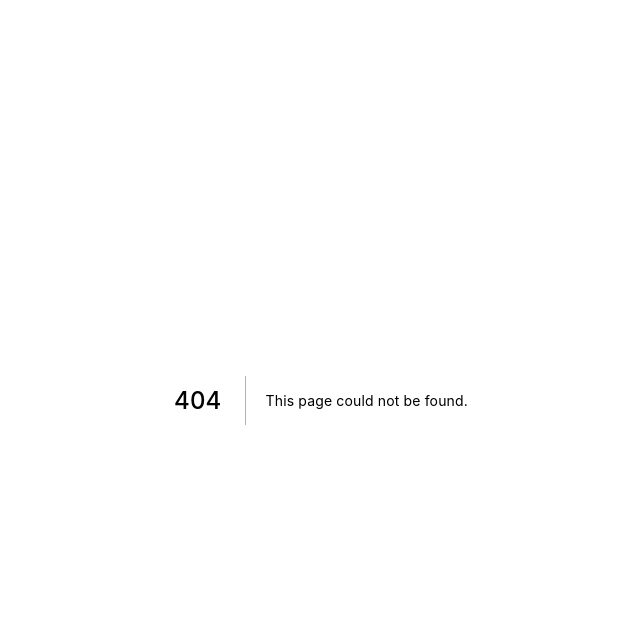
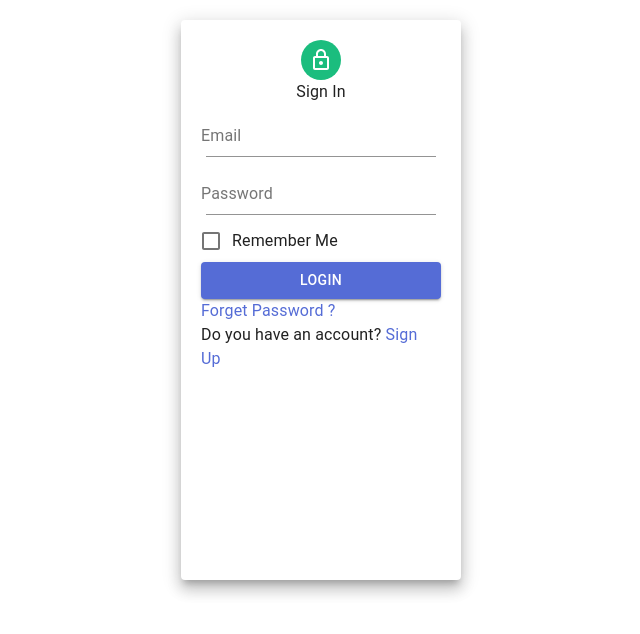
Before and after one commit to YosiZiv/MERN-micros-services, a Next.js app in the folder client/: page /auth/signin in a window 1280 px wide. Before the commit this address had no page. Shown: the top 634 px of the page, without its empty margins (319-959 px from the left). Built offline with nearby package versions, Linux system fonts and the light colour scheme.

Commit message:
signin form create

```diff
--- /dev/null
+++ b/client/pages/auth/signin.tsx
@@ -0,0 +1,153 @@
+import {
+  Button,
+  Typography,
+  TextField,
+  Grid,
+  Paper,
+  Avatar,
+  FormControlLabel,
+  Checkbox,
+  Link,
+} from "@material-ui/core";
+import LockOutlinedIcon from "@material-ui/icons/LockOutlined";
+import { makeStyles } from "@material-ui/core/styles";
+import { Formik, Form, useField, FieldAttributes } from "formik";
+import * as yup from "yup";
+import axios from "axios";
+const useStyle = makeStyles({
+  title: {
+    textAlign: "center",
+    padding: "10px",
+  },
+  paper: {
+    padding: "20px",
+    height: "70vh",
+    margin: "20px auto",
+    width: "280px",
+  },
+  avatar: {
+    backgroundColor: "#1bbd7e",
+  },
+  input: {
+    padding: "5px",
+  },
+  signinButton: {
+    margin: "8px 0",
+  },
+});
+
+const CustomTextField: React.FC<
+  FieldAttributes<{ label: string; fullWidth: boolean }>
+> = ({ placeholder, className, label, fullWidth, type, ...props }) => {
+  const [field, meta] = useField<{}>(props);
+  const errorText = meta.touched && meta.error;
+  return (
+    <TextField
+      type={type}
+      label={label}
+      className={className}
+      placeholder={placeholder}
+      {...field}
+      fullWidth={fullWidth}
+      helperText={errorText}
+      error={!!errorText}
+    />
+  );
+};
+const validationSchema = yup.object({
+  email: yup.string().required().email(),
+  password: yup.string().required().min(6).max(30),
+  pets: yup.array().of(
+    yup.object({
+      name: yup.string().required(),
+    })
+  ),
+});
+const submitHandler = async ({ email, password }) => {
+  const response = await axios.post("/api/users/signin", {
+    email,
+    password,
+  });
+  console.log(response.data);
+};
+
+export default function Signin() {
+  const classes = useStyle();
+  return (
+    <Grid>
+      <Paper className={classes.paper} elevation={10}>
+        <Grid container direction="column" justify="center" alignItems="center">
+          <Avatar className={classes.avatar}>
+            <LockOutlinedIcon />
+          </Avatar>
+          <Typography component="h6">Sign In</Typography>
+        </Grid>
+        <Formik
+          // init value to form
+          initialValues={{
+            email: "",
+            password: "",
+            pets: [{ type: "cat", name: "jarvis", id: Math.random() }],
+          }}
+          validationSchema={validationSchema}
+          onSubmit={async ({ email, password }, { setSubmitting }) => {
+            console.log("onSubmit", email, password);
+
+            setSubmitting(true);
+            submitHandler({ email, password });
+            // async submit
+            console.log(email, password);
+            setSubmitting(false);
+          }}
+        >
+          {() => (
+            <Form>
+              <CustomTextField
+                name="email"
+                className={classes.input}
+                placeholder="Enter Email"
+                label="Email"
+                type="email"
+                fullWidth={true}
+              />
+              <CustomTextField
+                name="password"
+                className={classes.input}
+                placeholder="Enter Password"
+                label="Password"
+                type="password"
+                fullWidth={true}
+              />
+              <FormControlLabel
+                control={
+                  <Checkbox
+                    // checked={state.checkedA}
+                    // onChange={handleChange}
+                    name="Remember Me"
+                  />
+                }
+                label="Remember Me"
+              />
+              <Button
+                className="signinButton"
+                fullWidth
+                type="submit"
+                variant="contained"
+                color="primary"
+              >
+                Login
+              </Button>
+              <Typography>
+                <Link>Forget Password ?</Link>
+              </Typography>
+              <Typography>
+                Do you have an account?
+                <Link> Sign Up</Link>
+              </Typography>
+            </Form>
+          )}
+        </Formik>
+      </Paper>
+    </Grid>
+  );
+}
```
Also changed, not shown: client/pages/auth/signup.tsx (deleted, +0 -164 lines).
